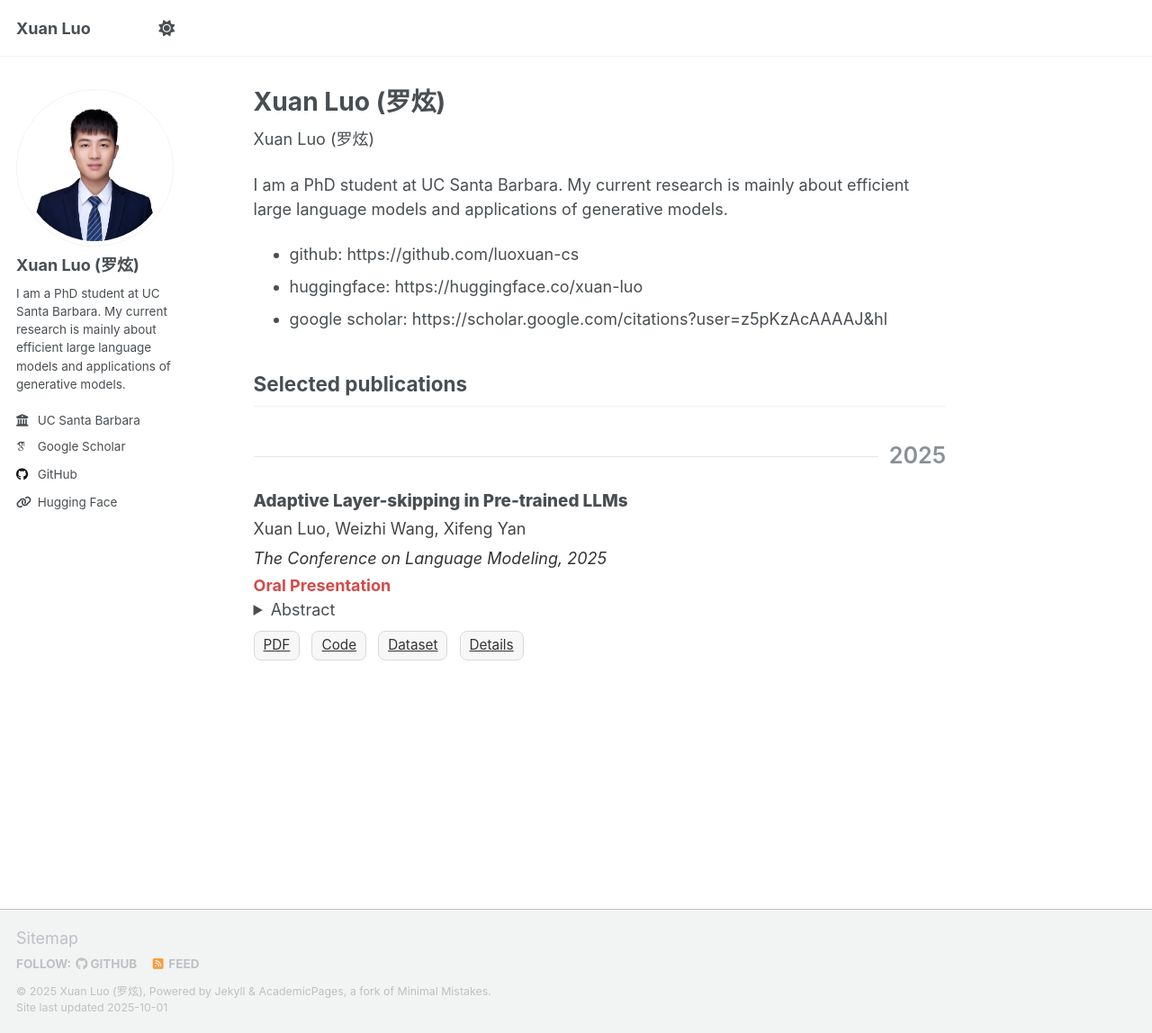
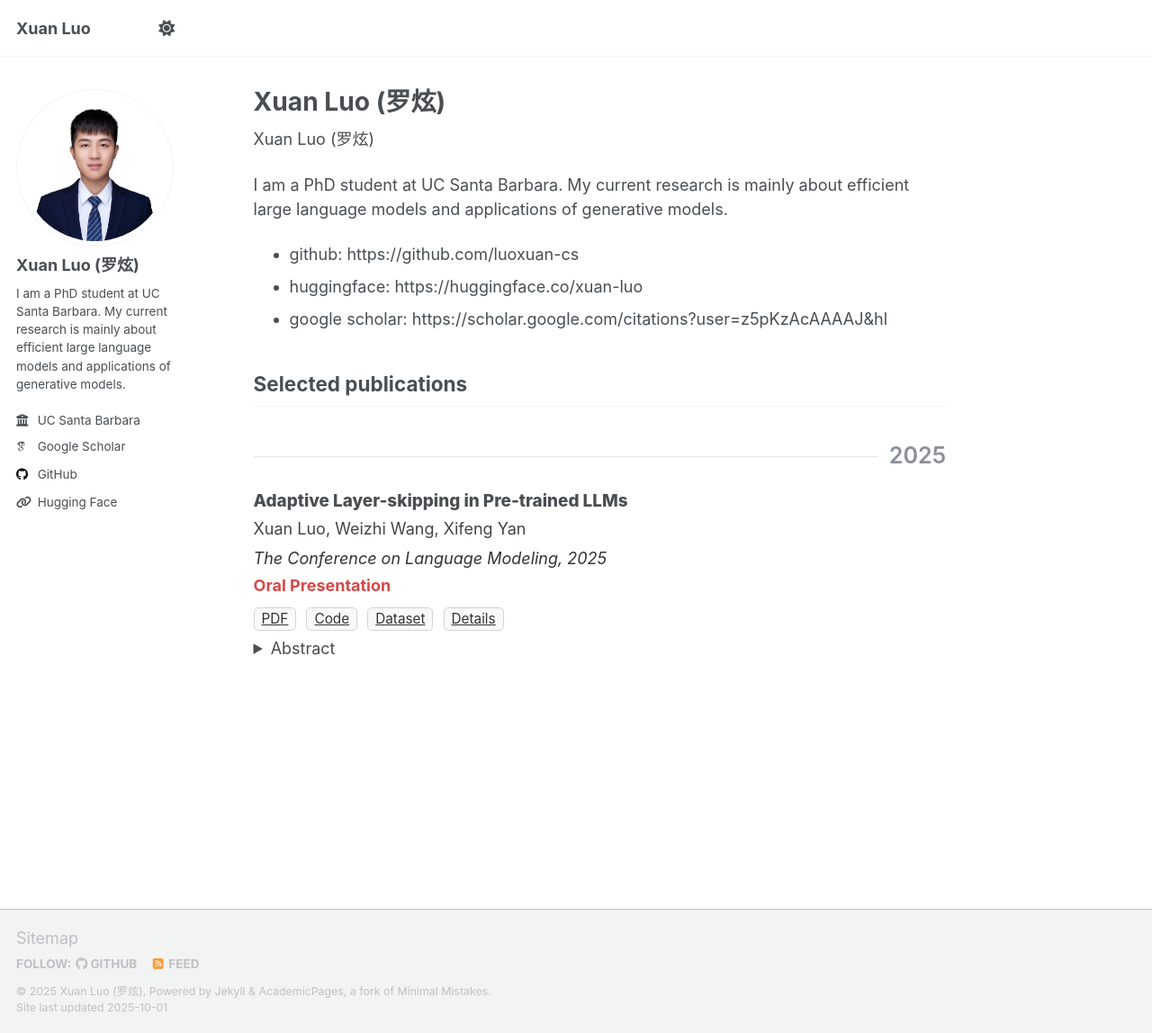
Before and after one commit to luoxuan-cs/luoxuan-cs.github.io, a Jekyll site: the page built from _pages/about.md, in a window 1280 px wide and 1148 px high. Shown: the whole window at 90% size. Built offline with Jekyll 4.4.1, drawn with Linux system fonts in a browser that asks for light colours; some web fonts are replaced; a script that is not in the unit is left out.

Commit message:
Update website content

```diff
--- a/_pages/about.md
+++ b/_pages/about.md
@@ -21,14 +21,14 @@ I am a PhD student at UC Santa Barbara. My current research is mainly about effi
     <div class="pub-authors">Xuan Luo, Weizhi Wang, Xifeng Yan</div>
     <div class="pub-venue">The Conference on Language Modeling, 2025</div>
     <div class="pub-oral">Oral Presentation</div>
-    <details><summary>Abstract</summary>
-      Various layer-skipping methods have been proposed to accelerate token generation in large language models (LLMs). However, they have overlooked a fundamental question: How do computational demands vary across the generation of different tokens? In this work, we introduce FlexiDepth, a method that dynamically adjusts the number of Transformer layers used in text generation. By incorporating a plug-in router and adapter, FlexiDepth enables adaptive layer-skipping in LLMs without modifying their original parameters. Introducing FlexiDepth to Llama-3-8B model achieves layer skipping of 8 layers out of 32, and meanwhile maintains the full 100% benchmark performance. Experimental results with FlexiDepth demonstrate that computational demands in LLMs significantly vary based on token type. Specifically, generating repetitive tokens or fixed phrases requires fewer layers, whereas producing tokens involving computation or high uncertainty requires more layers. Interestingly, this adaptive allocation pattern aligns with human intuition. To advance research in this area, we open sourced FlexiDepth and a dataset documenting FlexiDepth's layer allocation patterns for future exploration.
-    </details>
     <div class="pub-buttons">
       <a class="btn-tag" href="https://arxiv.org/abs/2503.23798">PDF</a>
       <a class="btn-tag" href="https://huggingface.co/xuan-luo/FlexiDepth-Llama-3-8B-Instruct">Code</a>
       <a class="btn-tag" href="https://huggingface.co/datasets/xuan-luo/FlexiPatterns-Llama-3-8B-Instruct">Dataset</a>
       <a class="btn-tag" href="/publication/2025-flexidepth">Details</a>
     </div>
+    <details><summary>Abstract</summary>
+      Various layer-skipping methods have been proposed to accelerate token generation in large language models (LLMs). However, they have overlooked a fundamental question: How do computational demands vary across the generation of different tokens? In this work, we introduce FlexiDepth, a method that dynamically adjusts the number of Transformer layers used in text generation. By incorporating a plug-in router and adapter, FlexiDepth enables adaptive layer-skipping in LLMs without modifying their original parameters. Introducing FlexiDepth to Llama-3-8B model achieves layer skipping of 8 layers out of 32, and meanwhile maintains the full 100% benchmark performance. Experimental results with FlexiDepth demonstrate that computational demands in LLMs significantly vary based on token type. Specifically, generating repetitive tokens or fixed phrases requires fewer layers, whereas producing tokens involving computation or high uncertainty requires more layers. Interestingly, this adaptive allocation pattern aligns with human intuition. To advance research in this area, we open sourced FlexiDepth and a dataset documenting FlexiDepth's layer allocation patterns for future exploration.
+    </details>
   </div>
 </div>
--- a/_sass/layout/_custom.scss
+++ b/_sass/layout/_custom.scss
@@ -53,22 +53,23 @@
 }
 
 .pub-buttons {
-  margin-top: 0.55rem;
+  margin-top: 0.5rem;
 }
 
 .btn-tag {
   display: inline-block;
-  padding: 4px 10px;
-  margin-right: 8px;
+  padding: 2px 8px;
+  margin-right: 6px;
   margin-bottom: 6px;
   font-size: 0.85rem;
   color: #333 !important;
   text-decoration: none;
-  background: #f7f7f8;
-  border: 1px solid #d7d9dd;
-  border-radius: 8px;
+  background: #f9f9fa;
+  border: 1px solid #d1d4d9;
+  border-radius: 5px;
+  line-height: 1.3;
 }
 .btn-tag:hover {
-  background: #efeff2;
-  border-color: #c9ccd2;
+  background: #f1f2f4;
+  border-color: #c6c9cf;
 }
```
